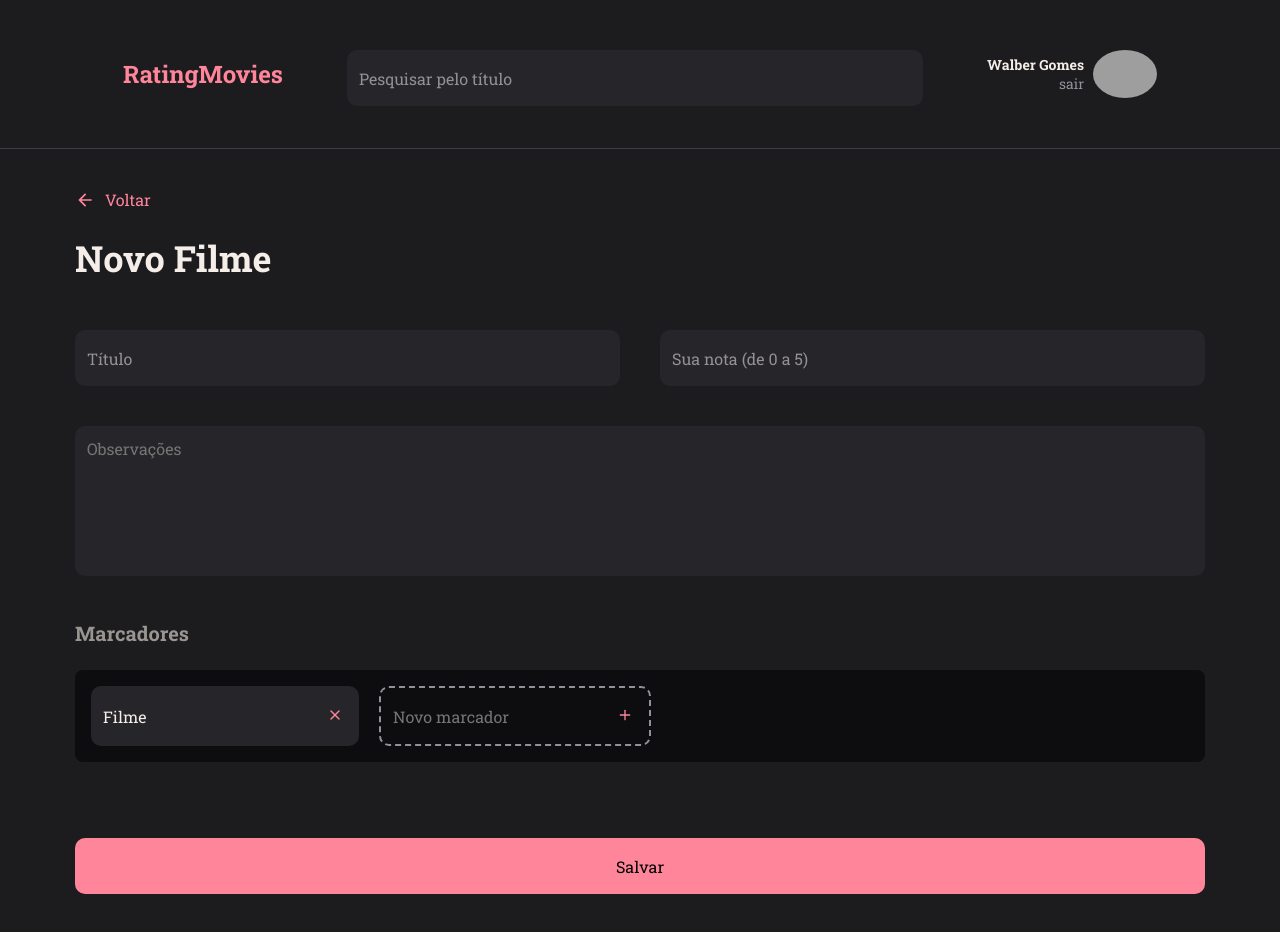
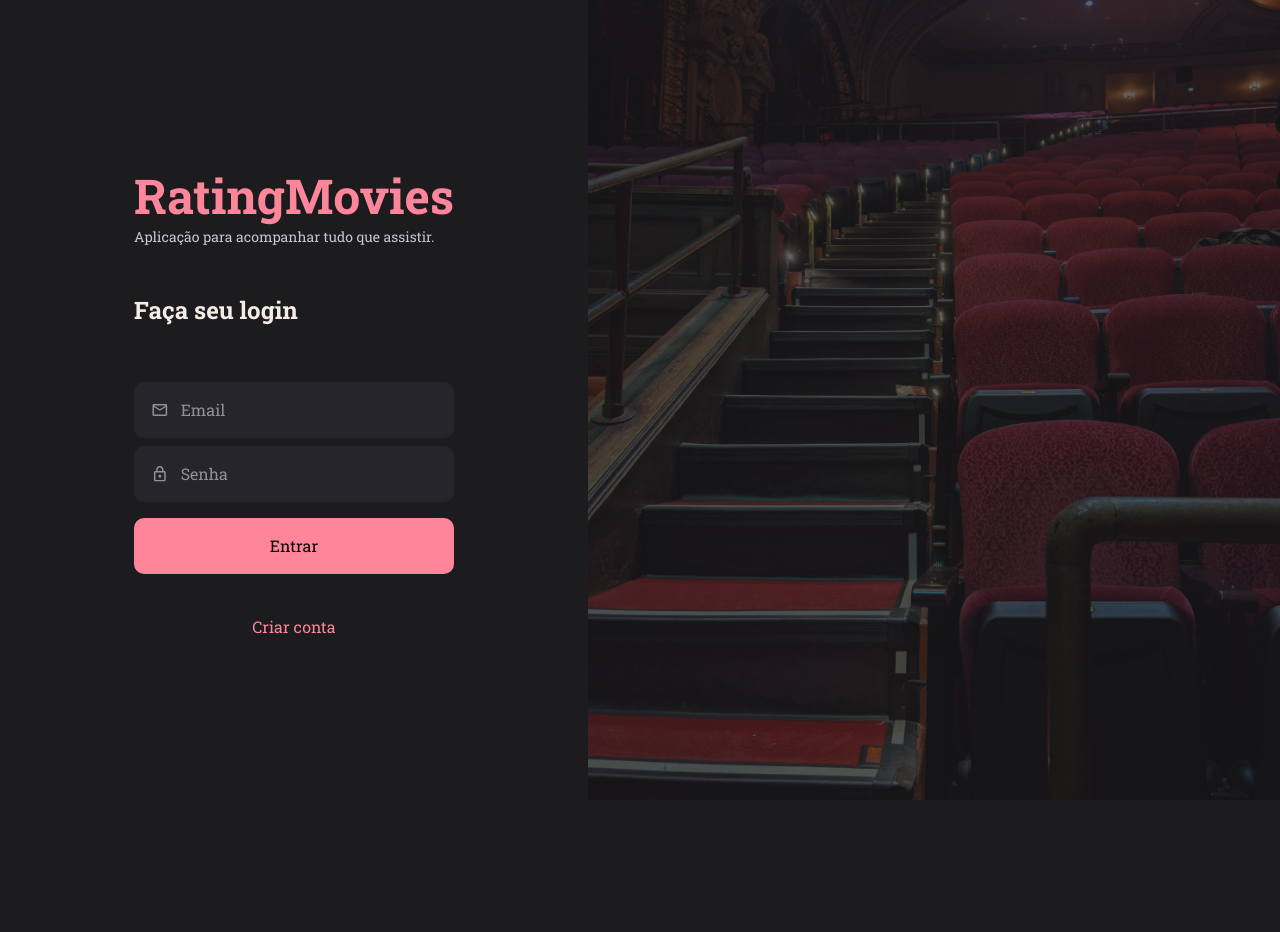
Before and after one commit to walbergomes/RatingMovies, a React (Vite) app in the folder front/: page / in a window 1280 px wide. After the commit the page ends 800 px from the top, so only its background shows below. Built offline with nearby package versions, Linux system fonts and the light colour scheme; grey boxes are pictures that could not be loaded.

Commit message:
:arrow_up: add react-router-dom

```diff
--- a/front/package.json
+++ b/front/package.json
@@ -13,6 +13,7 @@
     "react": "^18.3.1",
     "react-dom": "^18.3.1",
     "react-icons": "^5.2.1",
+    "react-router-dom": "^6.24.1",
     "styled-components": "^6.1.11"
   },
   "devDependencies": {
--- a/front/src/main.jsx
+++ b/front/src/main.jsx
@@ -5,13 +5,13 @@
 import theme from "./styles/theme"
 import GlobalStyles from "./styles/global"
 
-import { New } from './pages/New'
+import { Routes } from './routes'
 
 ReactDOM.createRoot(document.getElementById('root')).render(
   <React.StrictMode>
     <ThemeProvider theme={theme}>
       <GlobalStyles />
-      <New />
+      <Routes />
     </ThemeProvider>
   </React.StrictMode>,
 )
--- a/front/src/pages/New/styles.js
+++ b/front/src/pages/New/styles.js
@@ -69,7 +69,7 @@
   gap: 20px;
 
   width: 100%;
-  background-color: ${({ theme }) => theme.COLORS.BACKGROUND_TAG};
+  background-color: #0D0C0F;
   padding: 16px;
 
   border-radius: 8px;
--- /dev/null
+++ b/front/src/routes/app.routes.jsx
@@ -0,0 +1,17 @@
+import { Routes, Route } from "react-router-dom"
+
+import { Home } from "../pages/Home"
+import { New } from "../pages/New"
+import { Profile } from "../pages/Profile"
+import { Preview } from "../pages/Preview"
+
+export function AppRoutes() {
+  return(
+    <Routes>
+      <Route path="/" element={<Home />}/>
+      <Route path="/new" element={<New />}/>
+      <Route path="/profile" element={<Profile />}/>
+      <Route path="/preview/:id" element={<Preview />}/>
+    </Routes>
+  )
+}
--- /dev/null
+++ b/front/src/routes/auth.routes.jsx
@@ -0,0 +1,13 @@
+import { Routes, Route } from "react-router-dom";
+
+import { SignIn } from "../pages/SignIn"
+import { SignUp } from "../pages/SignUp"
+
+export function AuthRoutes() {
+  return (
+    <Routes>
+      <Route path="/" element={<SignIn />} />
+      <Route path="/register" element={<SignUp />} />
+    </Routes>
+  )
+}
--- /dev/null
+++ b/front/src/routes/index.jsx
@@ -0,0 +1,12 @@
+import { BrowserRouter } from "react-router-dom"
+
+import { AppRoutes } from "./app.routes"
+import { AuthRoutes } from "./auth.routes"
+
+export function Routes() {
+  return (
+    <BrowserRouter>
+      <AuthRoutes />
+    </BrowserRouter>
+  )
+}
--- a/front/src/styles/theme.js
+++ b/front/src/styles/theme.js
@@ -3,7 +3,7 @@
     BACKGROUND_900: "#1C1B1E",
     BACKGROUND_800: "#262529",
     BACKGROUND_PINK: "rgba(255, 133, 155, 0.05)",
-    BACKGROUND_TAG: "#0D0C0F",
+    BACKGROUND_TAG: "#312E38",
 
     PINK: "#FF859B",
     WHITE: "#F4EDE8",
```
Also changed, not shown: 1 other file (tests, documents, lock files or other folders).
